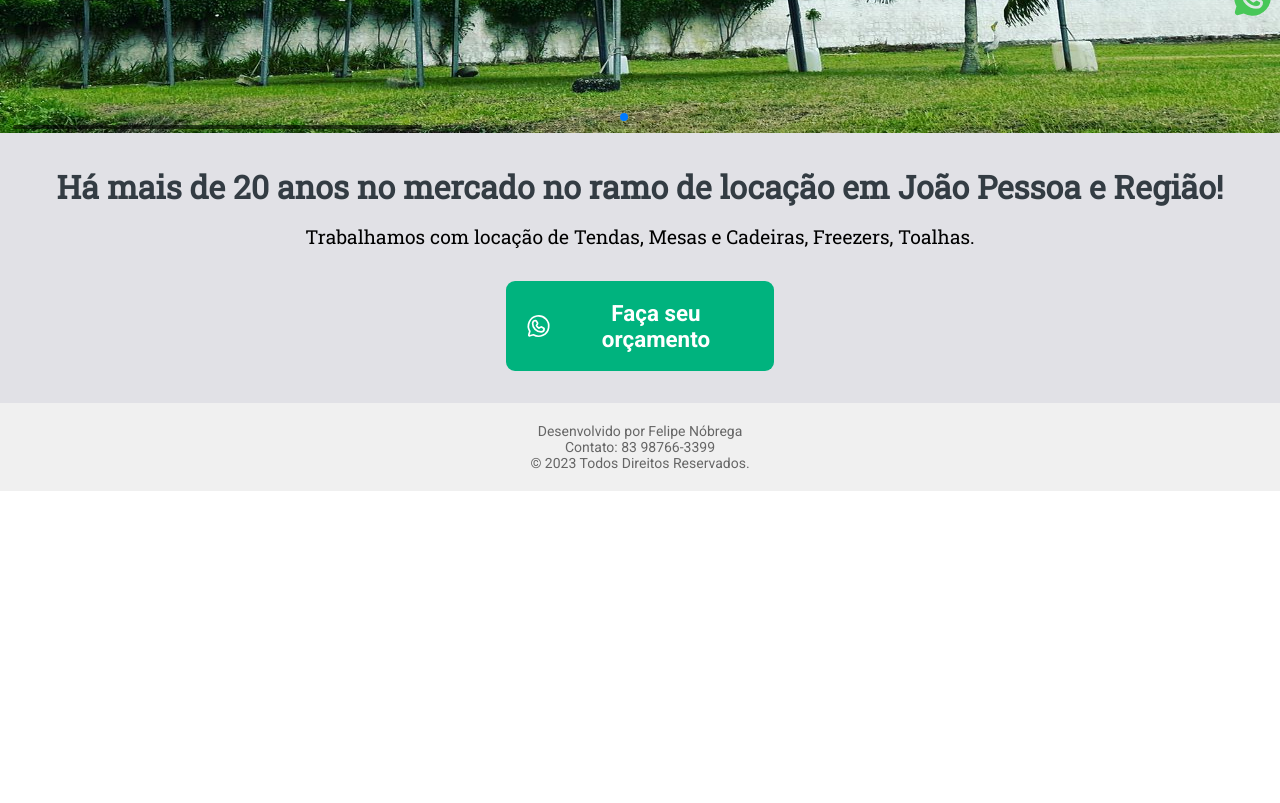
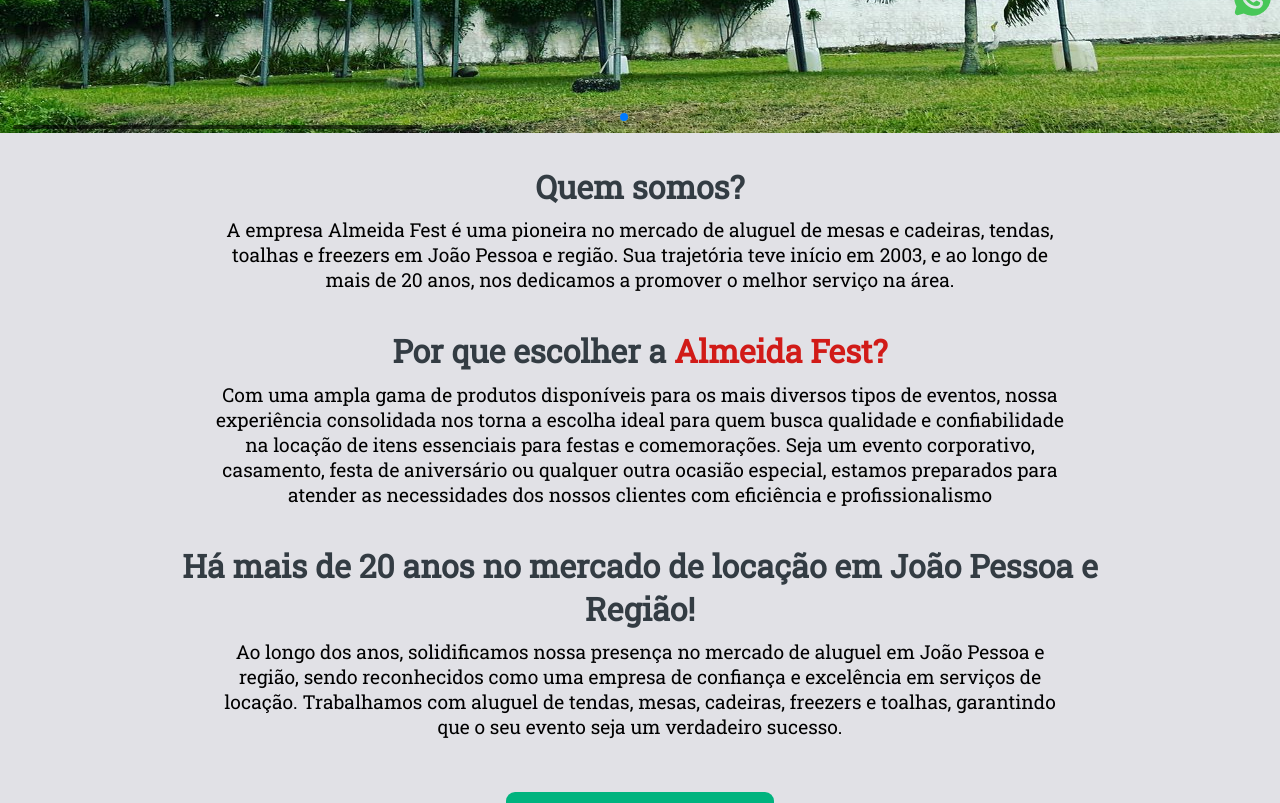
Before and after one commit to felipenobrg/almeidafest, a React (Vite) app: page / in a window 1280 px wide. Shown: the part 760-1563 px from the top of the page. Before the commit the page ends 1251 px from the top, so only its background shows below. Built offline with nearby package versions, Linux system fonts and the light colour scheme.

Commit message:
finishing texts

```diff
--- a/src/pages/Home/index.tsx
+++ b/src/pages/Home/index.tsx
@@ -14,15 +14,33 @@
       <SectionLinks />
 
       <Carousel />
-
       <InfoCompany>
+        <h1>Quem somos?</h1>
+        <p>
+          A empresa Almeida Fest é uma pioneira no mercado de aluguel de mesas e
+          cadeiras, tendas, toalhas e freezers em João Pessoa e região. Sua
+          trajetória teve início em 2003, e ao longo de mais de 20 anos, nos
+          dedicamos a promover o melhor serviço na área.
+        </p>
+        <h1>Por que escolher a <strong>Almeida Fest?</strong></h1>
+        <p>
+          Com uma ampla gama de produtos disponíveis para os mais diversos tipos
+          de eventos, nossa experiência consolidada nos torna a escolha ideal
+          para quem busca qualidade e confiabilidade na locação de itens
+          essenciais para festas e comemorações. Seja um evento corporativo,
+          casamento, festa de aniversário ou qualquer outra ocasião especial,
+          estamos preparados para atender as necessidades dos nossos clientes
+          com eficiência e profissionalismo
+        </p>
         <h1>
-          Há mais de 20 anos no mercado no ramo de locação em João Pessoa e
-          Região!
+          Há mais de 20 anos no mercado de locação em João Pessoa e Região!
         </h1>
         <p>
-          Trabalhamos com locação de Tendas, Mesas e Cadeiras, Freezers,
-          Toalhas.{" "}
+          Ao longo dos anos, solidificamos nossa presença no mercado de aluguel
+          em João Pessoa e região, sendo reconhecidos como uma empresa de
+          confiança e excelência em serviços de locação. Trabalhamos com aluguel
+          de tendas, mesas, cadeiras, freezers e toalhas, garantindo que o seu
+          evento seja um verdadeiro sucesso.
         </p>
         <button>
           {" "}
--- a/src/pages/Home/styles.ts
+++ b/src/pages/Home/styles.ts
@@ -5,15 +5,25 @@
   justify-content: center;
   align-items: center;
   flex-direction: column;
-  gap: 1rem;
+  gap: 0.3rem;
 
-  font-family: 'Roboto Slab', sans-serif;
+  font-family: "Roboto Slab", sans-serif;
   padding: 2rem;
   text-align: center;
   background: ${(props) => props.theme["gray-100"]};
 
+
+
   h1 {
     color: ${(props) => props.theme["gray-700"]};
+    font-size: 2rem;
+    width: 80%;
+    margin-bottom: 0.3rem;
+
+    strong {
+      color: #D11B18;
+      font-weight: bold;
+    }
 
     @media (max-width: 768px) {
       font-size: 1.65rem;
@@ -22,7 +32,8 @@
 
   p {
     font-size: 1.2rem;
-
+    width: 70%;
+    margin-bottom: 2rem;
     @media (max-width: 768px) {
       font-size: 1rem;
     }
```
Lines whose indentation alone changed are shown as unchanged.
